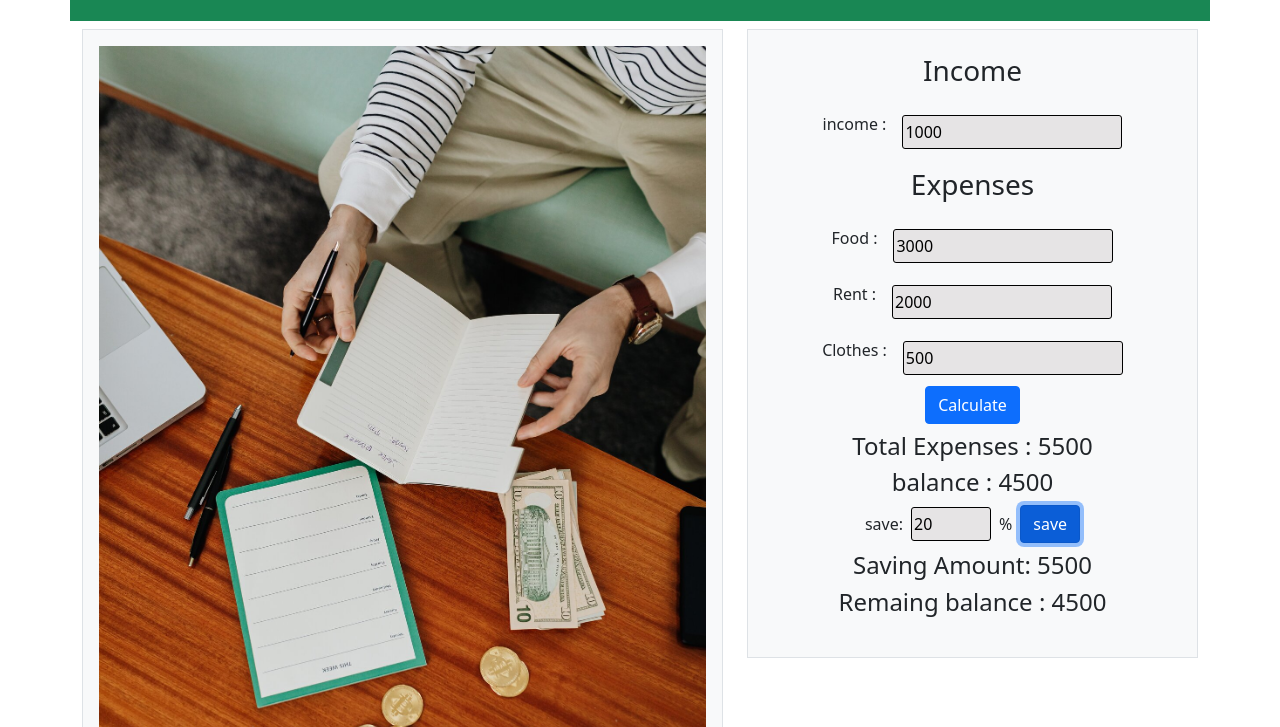
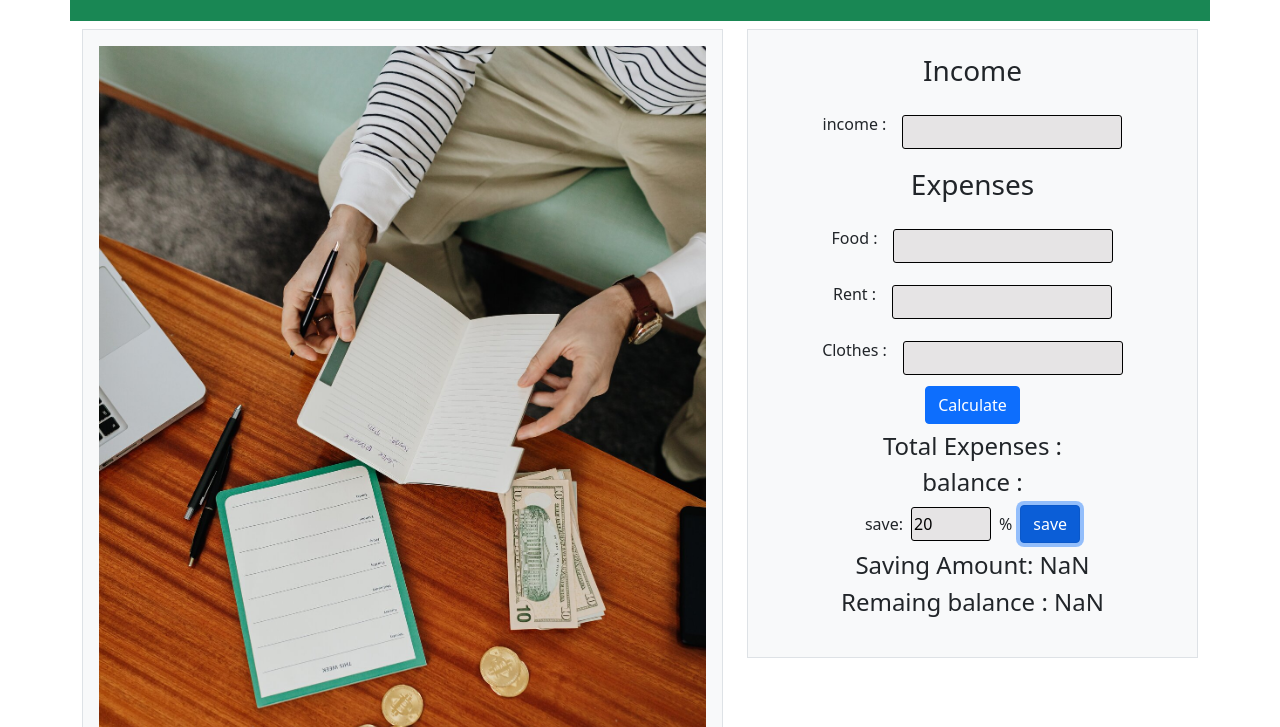
Before and after one commit to abdurrazzakhera/money-saving-calculation, a plain HTML site: page index.html in a window 1280 px wide. Both pictures are taken after a click on the button "save". Shown: the part 73-800 px from the top of the page. Drawn offline with nearby package versions, Linux system fonts and the light colour scheme.

Commit message:
saving calculation add

```diff
--- a/index.html
+++ b/index.html
@@ -41,7 +41,7 @@
                   class="d-flex justify-content-center align-items-center m-2"
                 >
                   <p class="me-3">income :</p>
-                  <input id="monthly_Incom" class="inputBox" type="text" name="" id="" value="1000" />
+                  <input id="monthly_Incom" class="inputBox" type="text" name="" id="" value="" />
                 </div>
 
                 <!-- Expenses input section -->
@@ -50,19 +50,19 @@
                   class="d-flex justify-content-center align-items-center m-2"
                 >
                   <p class="me-3">Food :</p>
-                  <input id="food_Exp" class="inputBox" type="text" name="" value="3000"  />
+                  <input id="food_Exp" class="inputBox" type="text" name="" value=""  />
                 </div>
                 <div
                   class="d-flex justify-content-center align-items-center m-2"
                 >
                   <p class="me-3">Rent :</p>
-                  <input id="rent_Exp" class="inputBox" type="text" name="" value="2000" />
+                  <input id="rent_Exp" class="inputBox" type="text" name="" value="" />
                 </div>
                 <div
                   class="d-flex justify-content-center align-items-center m-2"
                 >
                   <p class="me-3">Clothes :</p>
-                  <input id="cloths_Exp" class="inputBox" type="text" name="" value="500" />
+                  <input id="cloths_Exp" class="inputBox" type="text" name="" value="" />
                 </div>
                 <div class="text-center">
                   <button id="expense_Cal" class="btn btn-primary">Calculate</button>
@@ -70,26 +70,26 @@
 
                 <!-- Calcution result section -->
                 <div class="mt-2 text-center">
-                  <h4 class="">Total Expenses : <span id="total_Exp">5500</span></h4>
+                  <h4 class="">Total Expenses : <span id="total_Exp"></span></h4>
                 </div>
                 <div class="text-center">
-                  <h4 class="">balance : <span id="balance">4500</span></h4>
+                  <h4 class="">balance : <span id="balance"></span></h4>
                 </div>
 
                 <!-- Saving calculation section -->
                 <div class="d-flex justify-content-center align-items-center">
                   <span class="me-2">save:</span class="me-2">
-                  <input class=" me-2 inputBox saveInput" type="text" value="20" />
+                  <input id="saving_percent" class=" me-2 inputBox saveInput" type="text" value="20" />
                   <span class="me-2">%</span>
-                  <button class="btn btn-primary">save</button>
+                  <button id="saving_Cal" class="btn btn-primary">save</button>
                 </div>
 
                 <!-- Calculation resutl after saving -->
                 <div class="mt-2 text-center">
-                    <h4 class="">Saving Amount: <span>5500</span></h4>
+                    <h4 class="">Saving Amount: <span id="saving_Amount"></span></h4>
                   </div>
                   <div class="text-center">
-                    <h4 class="">Remaing balance : <span>4500</span></h4>
+                    <h4 class="">Remaing balance : <span id="ramaing_Balance"></span></h4>
                   </div>
               </div>
             </div>
--- a/js/app.js
+++ b/js/app.js
@@ -33,3 +33,27 @@ document.getElementById("expense_Cal").addEventListener("click", function () {
   const totalBalance = balance.innerText;
   balance.innerText = monthlyIncomeN - totalExpNum;
 });
+
+document.getElementById("saving_Cal").addEventListener("click", function () {
+  //get saving persectage
+  const savingPercent = document.getElementById("saving_percent");
+  const savingPercentText = savingPercent.value;
+  const savingPercentNum = parseFloat(savingPercentText);
+
+  //get remaing balanc after expense;
+  const balance = document.getElementById("balance");
+  const balanceText = balance.innerText;
+  const balanceNum = parseFloat(balanceText);
+  const savingAmountCal = (balanceNum / 100) * savingPercentNum;
+
+  // Calculation saving amount
+  const savingAmount = document.getElementById("saving_Amount");
+  const savingAmountText = savingAmount.innerText;
+  const savingAmountNum = parseFloat(savingAmountText);
+  console.log(savingAmountNum);
+  savingAmount.innerText = savingAmountCal;
+
+  // Remaing balance after saving calculation;
+  const remaing_Balance = document.getElementById("ramaing_Balance");
+  remaing_Balance.innerText = balanceNum - savingAmountNum;
+});
```
